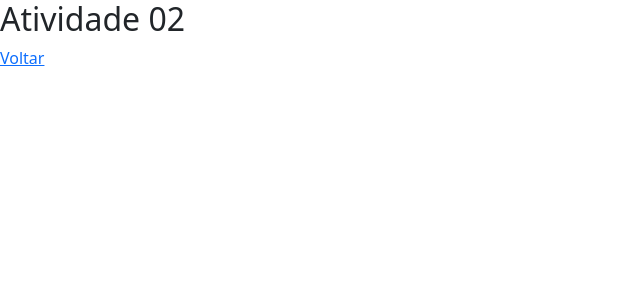
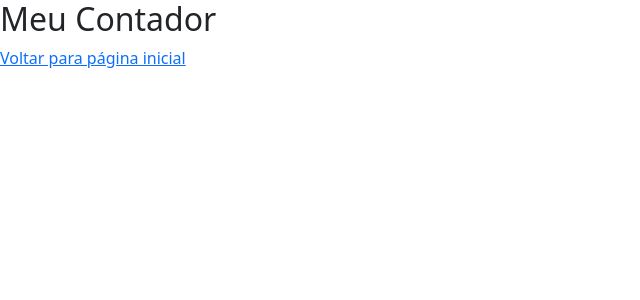
Before and after one commit to MatheusMiz/React---LabEng, a React (Create React App) app: page /atv02 in a window 1280 px wide. Shown: the top 300 px of the page, without its empty margins (0-640 px from the left). Built offline with nearby package versions, Linux system fonts and the light colour scheme.

Commit message:
Update Atv02.js

```diff
--- a/src/Atv02.js
+++ b/src/Atv02.js
@@ -3,9 +3,9 @@ import { Link } from "react-router-dom";
 function Atv02() {
     return (
       <>
-          <h2>Atividade 02</h2>
+          <h2>Meu Contador</h2>
 
-          <Link to="/">Voltar</Link>
+          <Link to="/">Voltar para página inicial</Link>
       </>
     );
   }
```
